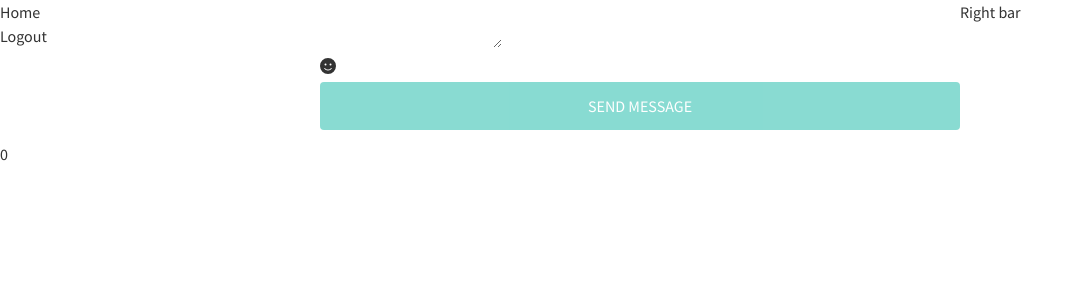
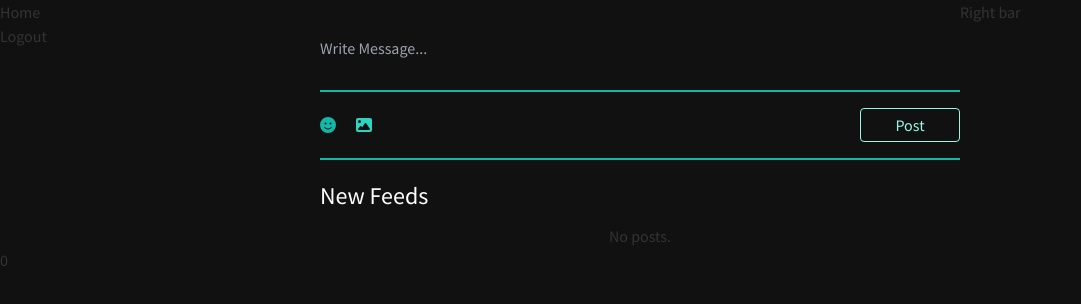
Before and after one commit to chatethakhun/realtime-social-media, a Next.js app: page / in a window 1280 px wide. Shown: the top 304 px of the page, without its empty margins (0-1081 px from the left). Built offline with nearby package versions, Linux system fonts and the light colour scheme; no server answers; sample sign-in values are in the browser's storage.

Commit message:
User can create post with emoji and image

```diff
--- a/components/emojipicker.tsx
+++ b/components/emojipicker.tsx
@@ -19,9 +19,9 @@ const EmojiPicker = ({ onEmojiClick }: EmojiProps) => {
     useOnClickOutside(ref, () => {setShowEmojis(false)})
 
     return (
-        <div>
-            <FontAwesomeIcon icon={faSmile} forwardedRef={ref} onClick={() => setShowEmojis(!showEmojis)}/>
-            {showEmojis && <div  ref={ref} style={{ width: 280 }}><Picker onEmojiClick={onEmojiClick} /></div>}
+        <div className='relative'>
+            <FontAwesomeIcon icon={faSmile} forwardedRef={ref} onClick={() => setShowEmojis(!showEmojis)} className="text-teal-500"/>
+            {showEmojis && <div className='w-[280px] absolute'  ref={ref}><Picker onEmojiClick={onEmojiClick} /></div>}
         </div>
 
     )
--- /dev/null
+++ b/components/feeds.tsx
@@ -0,0 +1,14 @@
+import { useState } from "react"
+
+const Feeds = () => {
+    const [posts, setPosts] = useState([])
+
+    return <div className='mt-5'>
+        <h1 className='text-2xl text-white'>New Feeds</h1>
+        <div className='feed-container mt-3'>
+            { posts.length ? <div>Have Feeds</div> : <div className="text-center">No posts.</div>}
+        </div>
+    </div>
+}
+
+export default Feeds
--- /dev/null
+++ b/components/imagepicker.tsx
@@ -0,0 +1,35 @@
+import { faImage } from "@fortawesome/free-solid-svg-icons"
+import { FontAwesomeIcon } from "@fortawesome/react-fontawesome"
+import { ChangeEvent, useRef } from "react"
+
+interface ImagePickerProps {
+    name: string,
+    onSelected: (image: File) => void
+}
+const ImagePicker = ({ name, onSelected }: ImagePickerProps) => {
+    const inputRef = useRef<HTMLInputElement>(null)
+
+    const selectImage = () => {
+        if (null != inputRef.current) {
+            inputRef.current.click()
+        }
+    }
+
+    const onSelectedImageChange = (e: ChangeEvent<HTMLInputElement>) => {
+        const image = e.target.files
+        if(image?.length) {
+            onSelected(image[0])
+        }
+    }
+
+    return (
+        <div className="image-container">
+            <label htmlFor={name} onClick={selectImage}>
+                <FontAwesomeIcon icon={faImage} className="text-teal-400" />
+            </label>
+            <input type="file" name={name} className="hidden" ref={inputRef} onChange={onSelectedImageChange}></input>
+        </div>
+    )
+}
+
+export default ImagePicker
--- /dev/null
+++ b/components/loading.tsx
@@ -0,0 +1,8 @@
+const Loading = () => {
+    return <svg role="status" className="w-5 h-5 mr-2 text-white text-[16px] animate-spin light:text-gray-9s00 fill-teal-500" viewBox="0 0 100 101" fill="none" xmlns="http://www.w3.org/2000/svg">
+        <path d="M100 50.5908C100 78.2051 77.6142 100.591 50 100.591C22.3858 100.591 0 78.2051 0 50.5908C0 22.9766 22.3858 0.59082 50 0.59082C77.6142 0.59082 100 22.9766 100 50.5908ZM9.08144 50.5908C9.08144 73.1895 27.4013 91.5094 50 91.5094C72.5987 91.5094 90.9186 73.1895 90.9186 50.5908C90.9186 27.9921 72.5987 9.67226 50 9.67226C27.4013 9.67226 9.08144 27.9921 9.08144 50.5908Z" fill="currentColor" />
+        <path d="M93.9676 39.0409C96.393 38.4038 97.8624 35.9116 97.0079 33.5539C95.2932 28.8227 92.871 24.3692 89.8167 20.348C85.8452 15.1192 80.8826 10.7238 75.2124 7.41289C69.5422 4.10194 63.2754 1.94025 56.7698 1.05124C51.7666 0.367541 46.6976 0.446843 41.7345 1.27873C39.2613 1.69328 37.813 4.19778 38.4501 6.62326C39.0873 9.04874 41.5694 10.4717 44.0505 10.1071C47.8511 9.54855 51.7191 9.52689 55.5402 10.0491C60.8642 10.7766 65.9928 12.5457 70.6331 15.2552C75.2735 17.9648 79.3347 21.5619 82.5849 25.841C84.9175 28.9121 86.7997 32.2913 88.1811 35.8758C89.083 38.2158 91.5421 39.6781 93.9676 39.0409Z" fill="currentFill" />
+    </svg>
+}
+
+export default Loading
--- a/lib/firebase.ts
+++ b/lib/firebase.ts
@@ -2,6 +2,7 @@
 import { initializeApp, getApp, getApps } from "firebase/app";
 import { getAuth } from "firebase/auth";
 import { getFirestore } from 'firebase/firestore'
+import { getStorage } from "firebase/storage";
 // TODO: Add SDKs for Firebase products that you want to use
 // https://firebase.google.com/docs/web/setup#available-libraries
 
@@ -21,6 +22,7 @@ const firebaseConfig = {
 const app = !getApps().length ?  initializeApp(firebaseConfig) : getApp()
 const db = getFirestore()
 const auth = getAuth()
+const storage = getStorage();
 
 export default app
-export { auth, db }
+export { auth, db, storage }
--- a/pages/index.tsx
+++ b/pages/index.tsx
@@ -1,44 +1,79 @@
 
-import { addDoc, collection, serverTimestamp } from 'firebase/firestore'
+import { addDoc, collection, doc, serverTimestamp, updateDoc } from 'firebase/firestore'
+import { getDownloadURL, ref, uploadString } from 'firebase/storage'
 import type { NextPage } from 'next'
 import Head from 'next/head'
 import Link from 'next/link'
-import { useRef, useState } from 'react'
+import { useState } from 'react'
 import useAuth from '../hooks/useAuth'
-import { db } from '../lib/firebase'
-
-import useOnClickOutside from '../hooks/useOnClickOutside'
-import PrimaryButton from '../components/button'
+import { db, storage } from '../lib/firebase'
 import EmojiPicker from '../components/emojipicker'
-
-
-// const Button = dynamic<EmojiProps>(import("../components/emojipicker"));
-
+import ImagePicker from '../components/imagepicker'
+import useToast from '../hooks/useToast'
+import Loading from '../components/loading'
+import { FontAwesomeIcon } from '@fortawesome/react-fontawesome'
+import {
+  faTimes
+} from "@fortawesome/free-solid-svg-icons";
+import Feeds from '../components/feeds'
 
 const Home: NextPage = () => {
   const { user, logout } = useAuth()
   const [message, setMessage] = useState<string>('')
   const [loading, setLoading] = useState(false)
-  const [showEmojis, setShowEmojis] = useState(false);
-  const emojiRef = useRef(null)
+  const [selectedImage, setSelectedImage] = useState<string>('')
+  const { addToast } = useToast()
+
+
   const sendPost = async () => {
     setLoading(true)
 
-    const doc = await addDoc(collection(db, 'posts'), {
+    const docRef = await addDoc(collection(db, 'posts'), {
       message,
-      timestamp: serverTimestamp()
+      timestamp: serverTimestamp(),
+      userImage: user?.photoURL,
+      userEmail: user?.email,
+      userDisplayName: user?.displayName
     })
 
-    console.log(doc)
+    if (selectedImage) {
+      const imageRef = ref(storage, `posts/${docRef.id}/image`)
+      console.log(selectedImage)
+      await uploadString(imageRef, selectedImage, 'data_url')
+        .then(async () => {
+          const downloadUrl = await getDownloadURL(imageRef)
+          await updateDoc(doc(db, 'posts', docRef.id), {
+            imageUrl: downloadUrl
+          })
+        }).catch((error) => {
+          addToast(error.message, { appearance: 'error' })
+        })
+    }
+
+    setLoading(false)
+    addToast('Create post successfully', { appearance: 'notice' })
   }
 
   const selectEmoji = (event: any, emojiObject: any) => {
-    console.log(emojiObject)
     setMessage(message + emojiObject.emoji)
   }
 
-  useOnClickOutside(emojiRef, () => {setShowEmojis(false)});
+  const handleImageSelect = (image: File) => {
 
+    const reader = new FileReader()
+    reader.readAsDataURL(image)
+
+    reader.onload = function (readerEvent) {
+      if (readerEvent.target) {
+        setSelectedImage(readerEvent.target.result as string)
+      }
+    }
+
+  }
+
+  const removeSelectedImage = () => {
+    setSelectedImage('')
+  }
   return (
     <div>
       <Head>
@@ -59,14 +94,31 @@ const Home: NextPage = () => {
               await logout()
             }}>Logout</button>}
           </div>
-          <div className='col-span-2'>
+          <div className='col-span-2 mt-9'>
             <div className='message-form'>
-              <textarea name="message" value={message} onChange={(e) => setMessage(e.target.value)} />
+              <textarea name="message" value={message} onChange={(e) => setMessage(e.target.value)} placeholder="Write Message..." className="resize-none w-full bg-transparent text-teal-500" />
+              <div className='border border-teal-500 mb-4'></div>
+              {selectedImage && <div className='mb-2 relative'>
+                <img src={selectedImage}></img>
+                <FontAwesomeIcon icon={faTimes}  className="absolute top-[10px] right-[10px] cursor-pointer bg-white p-1 rounded-full w-[1em] h-[1em]" onClick={removeSelectedImage}/>
+              </div>}
+              <div className='flex items-center'>
+                <div className='basis-3/4 flex gap-5'>
+                  <EmojiPicker onEmojiClick={selectEmoji} />
+                  <ImagePicker name='image' onSelected={handleImageSelect} />
+                </div>
+                <div className='basis-1/4 text-center'>
+                  <button onClick={sendPost} disabled={!message && !selectedImage} className="border rounded border-teal-500 px-3 py-1 ml-auto w-[100px] flex justify-center text-teal-500 disabled:border-teal-200 disabled:text-teal-200 cursor-pointer">
+                    { !loading ? 'Post' : <Loading />}
+                  </button>
+                </div>
+              </div>
+            </div>
+            <div className='border border-teal-500 mb-4 mt-4'></div>
 
 
-              <EmojiPicker onEmojiClick={selectEmoji} />
-              <PrimaryButton label='Send Message' onClick={sendPost} disabled={!message}/>
-            </div>
+            <Feeds />
+
           </div>
           <div>
             Right bar
--- a/styles/globals.css
+++ b/styles/globals.css
@@ -10,6 +10,7 @@ body {
   font-family: 'Source Sans Pro', sans-serif;
   font-size: 16px;
   color: #333;
+  background-color: #111;
 }
 
 a {
@@ -19,4 +20,5 @@ a {
 
 * {
   box-sizing: border-box;
+  outline: none;
 }
```
